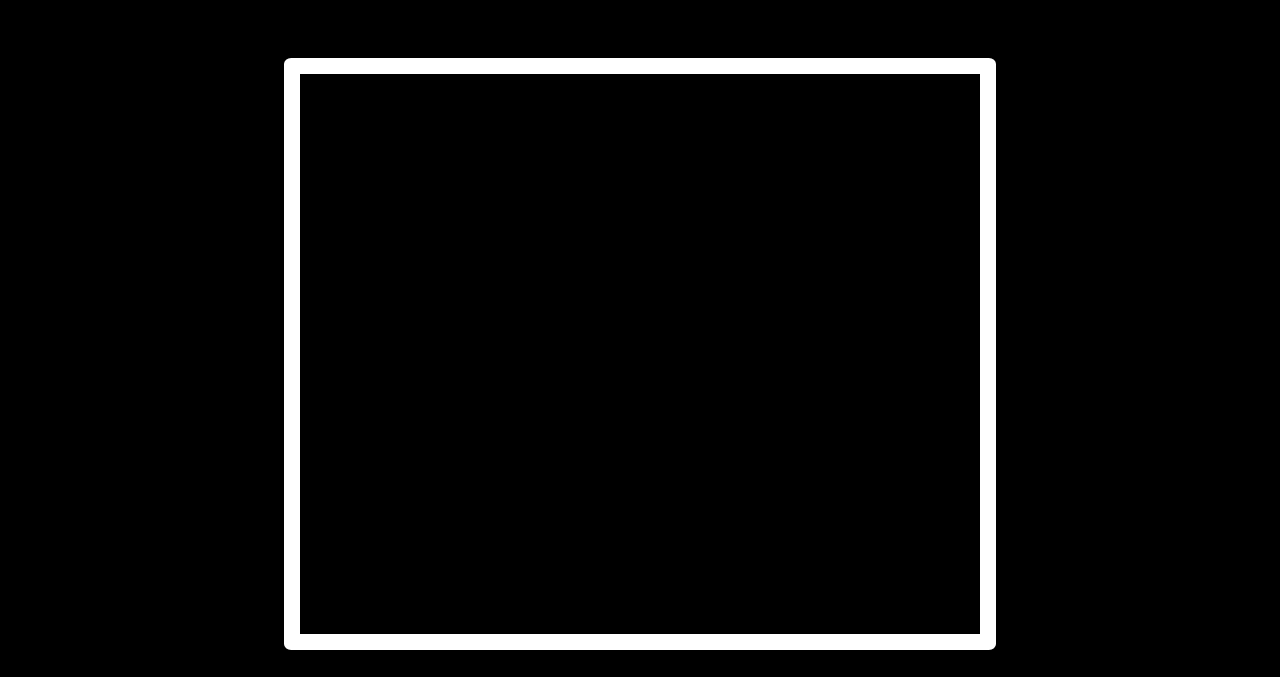
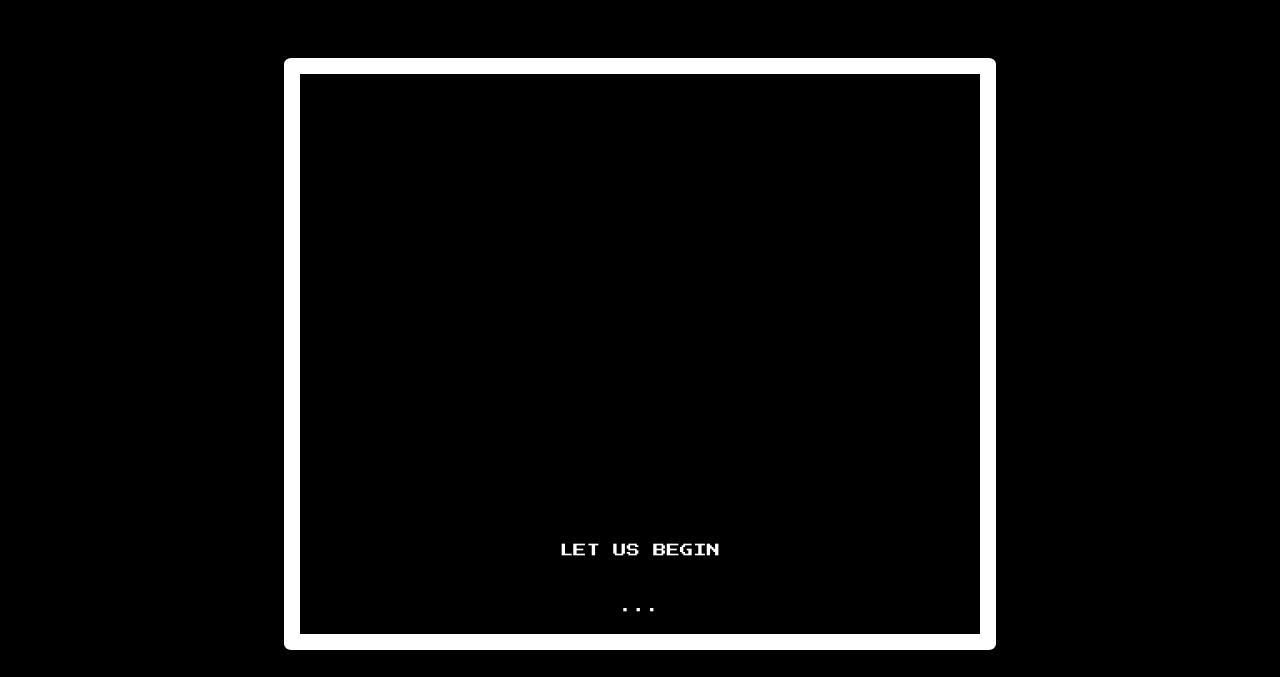
Before and after one commit to JMHGZ/unit1-project, a plain HTML site: page index.html in a window 1280 px wide. Shown: the part 123-800 px from the top of the page. Drawn offline with Linux system fonts and the light colour scheme.

Commit message:
too many changes to keep track of, got initial js to work, buttons not changing, css tweaks, cursor blink no longer visible

```diff
--- a/css/main.css
+++ b/css/main.css
@@ -47,6 +47,7 @@ p {
   padding: 1px 0 1px 15px;
   display: inline-block;
   margin-right: 0;
+  line-height: 1.6;
 }
 
 main {
@@ -58,9 +59,11 @@ main {
 }
 
 button {
+  font-family: 'Press Start 2P', cursive;
   background-color: black;
   color: white;
   border: 0;
+  padding: 0;
   cursor: pointer;
 }
 
@@ -72,11 +75,11 @@ button:focus {
   outline: none;
 }
 
-.btn1 {
+#btn1 {
   grid-row: 5 / 6;
 }
 
-.btn2 {
+#btn2 {
   grid-row: 6 / 7;
 }
 
--- a/index.html
+++ b/index.html
@@ -20,8 +20,8 @@
         <p id="game-msg"><strong id="blink">_</strong></p>
         <!-- <p id="blink">_</p> -->
     </div>
-    <button class="btn1"></button>
-    <button class="btn2"></button>
+    <button id="btn1"></button>
+    <button id="btn2"></button>
 </main>
 </body>
 </html>
--- a/js/main.js
+++ b/js/main.js
@@ -6,13 +6,13 @@ const storyline = {
 //btn1
     bushNoises: 'As you turn around and start making your way back home, the green and overgrown bushes on your right begin to shake violently...',
 //btn2
-    husbandDeath1: 'You continue to walk... you begin to notice that it is silent... that\'s strange, not a soul in sight. Suddenly a thundering and a flash. Even stranger, it was right before you... Where is Henry?? You glance down and see only his...legs? Blood spouts from his lower torso as Henry\'s bottom half collapses in a heap in front of you',
+    husbandDeath1: 'You continue to walk... but you begin to notice the silence... that\'s strange, not a soul in sight. Suddenly a thundering and a flash. Even stranger, it was right before you... Where is Henry?? You glance down and see only his...legs? Blood spouts from his lower torso as Henry\'s bottom half collapses in a heap in front of you',
 //btn1
 
 };
 
 const pickedChoice = {
-    begin: {'btn1': 'let us begin', 'btn2': '< >'},
+    begin: {'btn1': 'LET US BEGIN', 'btn2': '...'},
 
     stroll: {'btn1': 'head home early', 'btn2': 'let\'s keep walking'},
 
@@ -20,17 +20,17 @@ const pickedChoice = {
 
     husbandDeath1: {'btn1': 'RUN!', 'btn2': 'Find the rest of Henry'},
 
-    begin: {'btn1': 'let us begin', 'btn2': '< >'},
+    z: {'btn1': 'let us begin', 'btn2': '< >'},
 
-    begin: {'btn1': 'let us begin', 'btn2': '< >'},
+    z: {'btn1': 'let us begin', 'btn2': '< >'},
 
-    begin: {'btn1': 'let us begin', 'btn2': '< >'},
+    z: {'btn1': 'let us begin', 'btn2': '< >'},
 
-    begin: {'btn1': 'let us begin', 'btn2': '< >'},
+    z: {'btn1': 'let us begin', 'btn2': '< >'},
 
-    begin: {'btn1': 'let us begin', 'btn2': '< >'},
+    z: {'btn1': 'let us begin', 'btn2': '< >'},
 
-    begin: {'btn1': 'let us begin', 'btn2': '< >'},
+    z: {'btn1': 'let us begin', 'btn2': '< >'},
 };
 
 /*----- app's state (variables) -----*/
@@ -38,29 +38,35 @@ let story, ending;
 
 
 /*----- cached element references -----*/
-const msgElem = document.getElementById('msg');
-const btn1 = document.getElementById('choice-one')
-const btn2 = document.getElementById('choice-two')
+const msgElem = document.getElementById('game-msg');
+const buttonOne = document.getElementById('btn1');
+const buttonTwo = document.getElementById('btn2');
 
 
 /*----- event listeners -----*/
-document.querySelector('choice-one').addEventListener('click', storyChoice1);
-document.querySelector('choice-two').addEventListener('click', storyChoice2);
+document.getElementById('btn1').addEventListener('click', storyChoice1);
+document.getElementById('btn2').addEventListener('click', storyChoice2);
+document.getElementById('btn1').addEventListener('click', gameBegin);
 
 
 /*----- functions -----*/
 init();
 
-function init(evt) {
-    if (story === storyline.begin) {
-        story = storyline.stroll;
-    };
+function init() {
+    story = storyline.begin;
     render();
 }
 
 function render() {
     msgElem.textContent = story;
     storySwitch()
+}
+
+function gameBegin(evt) {
+    if (story === storyline.begin) {
+        story = storyline.stroll;
+    };
+    render();
 }
 
 function storyChoice1(evt) {
@@ -71,3 +77,22 @@ function storyChoice1(evt) {
     }
     render();
 }
+
+function storyChoice2(evt) {
+    if (story === storyline.stroll) {
+        story = storyline.husbandDeath1;
+    } else {
+
+    }
+    render();
+}
+
+function storySwitch() {
+    switch (story) {
+        case storyline.begin:
+            buttonOne.textContent = pickedChoice.begin['btn1'];
+            buttonTwo.textContent = pickedChoice.begin['btn2'];
+            break;
+          default:
+    }
+}
```
